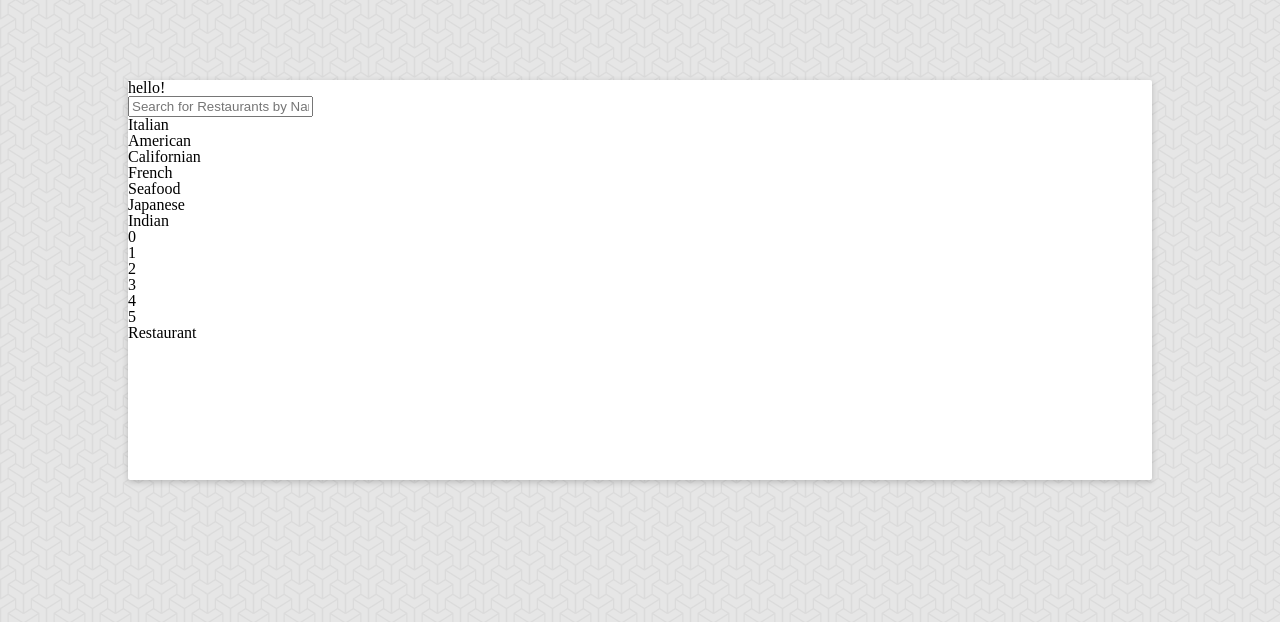
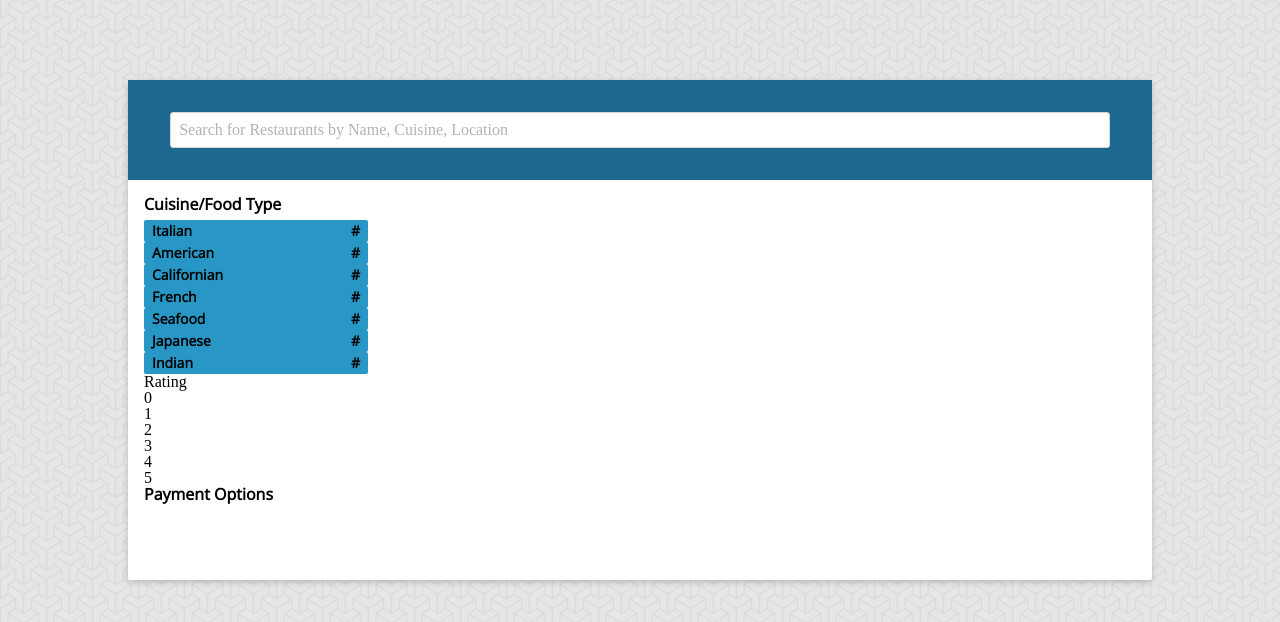
Before and after one commit to sohilpandya/alg-t-tst, a React (Create React App) app: page / in a window 1280 px wide. Shown: the top 622 px of the page. Built offline with nearby package versions, Linux system fonts and the light colour scheme.

Commit message:
started adding styles for the page, went from custom css to using tachyons librasry, still in the middle of transferring from custom to tachyons related to #8

```diff
--- a/public/index.html
+++ b/public/index.html
@@ -1,5 +1,6 @@
 <!doctype html>
 <html lang="en">
+
 <head>
   <meta charset="utf-8">
   <meta name="viewport" content="width=device-width, initial-scale=1, shrink-to-fit=no">
@@ -11,6 +12,7 @@
   <link rel="manifest" href="%PUBLIC_URL%/manifest.json">
   <link rel="shortcut icon" href="%PUBLIC_URL%/favicon.ico">
   <link href="https://fonts.googleapis.com/css?family=Open+Sans" rel="stylesheet">
+  <link rel="stylesheet" href="https://unpkg.com/tachyons/css/tachyons.min.css">
 
   <!--
       Notice the use of %PUBLIC_URL% in the tags above.
@@ -23,6 +25,7 @@
     -->
   <title>React App</title>
 </head>
+
 <body>
   <noscript>
     You need to enable JavaScript to run this app.
--- a/src/components/App.js
+++ b/src/components/App.js
@@ -55,12 +55,11 @@ class App extends Component {
   render() {
     return (
       <div className="app-container">
-        <p> hello!</p>
         <Search
           inputValue={this.state.search.value}
           handleSearchInput={this.handleSearchInput}
         />
-        <div>
+        <div className="flex">
           <Filters
             cuisine={this.state.filter.cuisine}
             rating={this.state.filter.rating}
--- a/src/components/Filters.js
+++ b/src/components/Filters.js
@@ -1,28 +1,36 @@
-import React from 'react';
+import React from "react";
 
-const Filters = ({cuisine, rating}) => {
+const Filters = ({ cuisine, rating }) => {
+  let cuisineList = [
+    "Italian",
+    "American",
+    "Californian",
+    "French",
+    "Seafood",
+    "Japanese",
+    "Indian"
+  ].map((type, i) => {
+    return (
+      <div className="flex justify-between pv1 ph2 bg-custom-blue br1">
+        <span className="f-body cuisine__name"> {type} </span>
+        <span className="f-body cuisine__total"> # </span>
+      </div>
+    );
+  });
 
-    let cuisineList = ['Italian', 'American', 'Californian', 'French', 'Seafood', 'Japanese', 'Indian']
-        .map((type, i) => {
-           return (
-               <p> {type} </p>
-           )
-        });
+  let ratings = [0, 1, 2, 3, 4, 5].map((star, i) => {
+    return <p>{star}</p>;
+  });
 
-    let ratings = [0, 1, 2, 3, 4, 5]
-        .map((star, i) => {
-            return (
-                <p>{star}</p>
-            )
-        })
-
-    return (
-        <div>
-        { cuisineList }
-        { ratings }
-        </div>
-    )
-
-}
+  return (
+    <div className="mw5 flex-auto dib pa3">
+      <h3 className="f-sub-header pb2">Cuisine/Food Type</h3>
+      {cuisineList}
+      <h3>Rating</h3>
+      {ratings}
+      <h3 className="f-sub-header">Payment Options</h3>
+    </div>
+  );
+};
 
 export default Filters;
--- a/src/components/Restaurants.js
+++ b/src/components/Restaurants.js
@@ -2,25 +2,48 @@ import React from "react";
 
 const Restaurants = ({ numRestaurants, restaurants, processingTime }) => {
   const results = restaurants.map((restaurant, i) => {
+    console.log(restaurant);
     return (
-      <div>
-        <h3> {restaurant.name} </h3>
-        <p> rating {restaurant.stars_count} </p>
-        <p> {restaurant.reviews_count} reviews</p>
-        <p> {restaurant.food_type} cuisine</p>
-        <p> {restaurant.neighborhood} </p>
-        <p> {restaurant.price_range}</p>
+      <div key={i} className="restaurant flex w-100 pa3">
+        <div>
+          <img src={restaurant.image_url} className="w3p5 br1" />
+        </div>
+        <div className="flex flex-column w-100 pl3">
+          <h3 className="f-header pa1"> {restaurant.name} </h3>
+          <span className="flex pa1">
+            <p> rating {restaurant.stars_count} </p>
+            <p className="f-body custom-gray">
+              {" "}
+              ({restaurant.reviews_count} reviews)
+            </p>
+          </span>
+          <span className="flex pa1">
+            <p className="f-body custom-gray pr1">
+              {restaurant.food_type} cuisine
+            </p>
+            <p className="f-body custom-gray">|</p>
+            <p className="f-body custom-gray ph1">
+              {" "}
+              {restaurant.neighborhood}{" "}
+            </p>
+            <p className="f-body custom-gray"> | </p>
+            <p className="f-body custom-gray pl1"> {restaurant.price_range}</p>
+          </span>
+        </div>
       </div>
     );
   });
   return (
-    <div>
-      {numRestaurants > 0 &&
-        `${numRestaurants} results found in ${(processingTime / 1000).toFixed(
-          3
-        )} seconds`}
+    <div className="mw7 flex-auto dib pa3 vh-50 overflow-auto">
+      {numRestaurants > 0 && (
+        <div>
+          <span className="f-sub-header">{numRestaurants} results found </span>
+          <span className="f-body">
+            {(processingTime / 1000).toFixed(3)} seconds
+          </span>
+        </div>
+      )}
       {numRestaurants > 0 && results}
-      <p>Restaurant</p>
     </div>
   );
 };
--- a/src/components/Search.js
+++ b/src/components/Search.js
@@ -1,14 +1,19 @@
-import React from 'react';
+import React from "react";
 
 const Search = ({ inputValue, handleSearchInput }) => {
-    return (
-        <input
+  return (
+    <div className="search">
+      <input
         type="name"
+        className="search__input"
         value={inputValue}
         placeholder="Search for Restaurants by Name, Cuisine, Location"
-        onChange={(e) => { handleSearchInput(e.target.value); }}
-        />
-    )
-}
+        onChange={e => {
+          handleSearchInput(e.target.value);
+        }}
+      />
+    </div>
+  );
+};
 
-export default Search
+export default Search;
--- a/src/style/app.css
+++ b/src/style/app.css
@@ -1,13 +1,16 @@
 body {
-  background-image: url('../graphics/background.png');
+  background-image: url("../graphics/background.png");
   height: 100vh;
 }
 
 .app-container {
   max-width: 64rem;
-  height: 50vh;
   background-color: white;
   margin: 5rem auto;
-  box-shadow: 0px 2px 6px rgba(0, 0, 0, .2);
+  box-shadow: 0px 2px 6px rgba(0, 0, 0, 0.2);
   border-radius: 2px;
-  }
+}
+
+.custom-gray {
+  color: rgba(112, 112, 112, 0.6);
+}
--- /dev/null
+++ b/src/style/custom-tachyons.css
@@ -0,0 +1,7 @@
+.w3p5 {
+  width: 6rem;
+}
+
+.bg-custom-blue {
+  background-color: #2897c5;
+}
--- /dev/null
+++ b/src/style/filters.css
@@ -0,0 +1,5 @@
+.filters {
+  max-width: 16rem;
+  display: inline-block;
+  padding: 1rem;
+}
--- /dev/null
+++ b/src/style/font.css
@@ -0,0 +1,15 @@
+.f-header {
+  font-size: 1.125rem;
+  font-weight: bold;
+  font-family: open sans;
+}
+.f-sub-header {
+  font-size: 1rem;
+  font-weight: bold;
+  font-family: open sans;
+}
+.f-body {
+  font-size: 0.875rem;
+  font-weight: bold;
+  font-family: open sans;
+}
--- /dev/null
+++ b/src/style/restaurants.css
@@ -0,0 +1,13 @@
+.restaurants {
+  max-width: 40rem;
+  display: inline-block;
+  vertical-align: top;
+  padding: 1rem;
+}
+
+.restaurant {
+}
+
+.restaurant__image {
+  width: 5rem;
+}
--- a/src/style/search.css
+++ b/src/style/search.css
@@ -0,0 +1,18 @@
+.search {
+  background-color: #1c688e;
+  padding: 2rem 0;
+}
+
+.search__input {
+  width: 90%;
+  display: block;
+  margin: 0 auto;
+  font-size: 1rem;
+  border-radius: 3px;
+  padding: 0.5rem;
+  border: 1px solid #d6d6d6;
+}
+
+input[type="name"].search__input::-webkit-input-placeholder {
+  color: #b3b3b3;
+}
```
Also changed, not shown: src/style/index.js (+7 -3 lines). Lines whose indentation alone changed are shown as unchanged.
